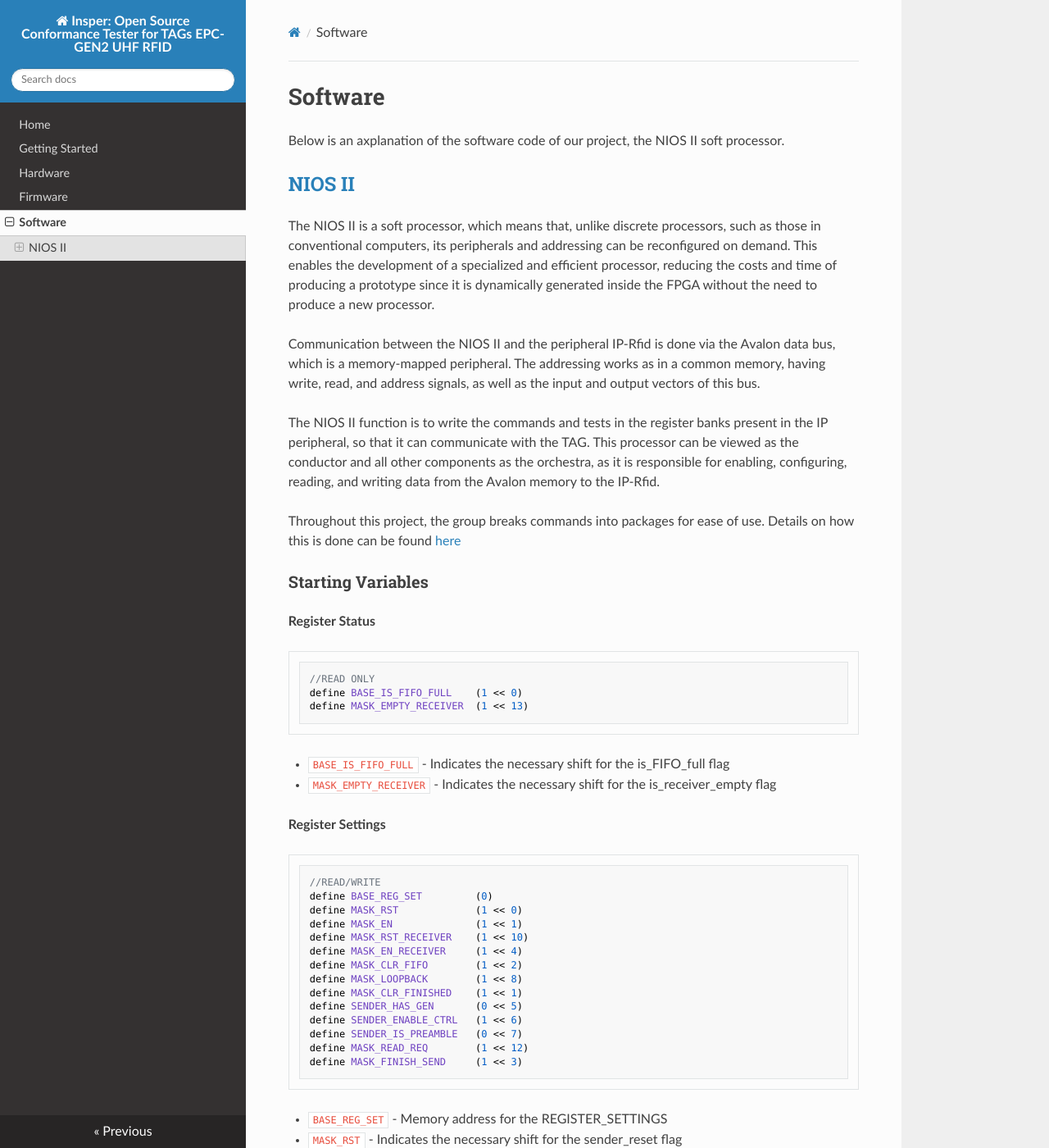
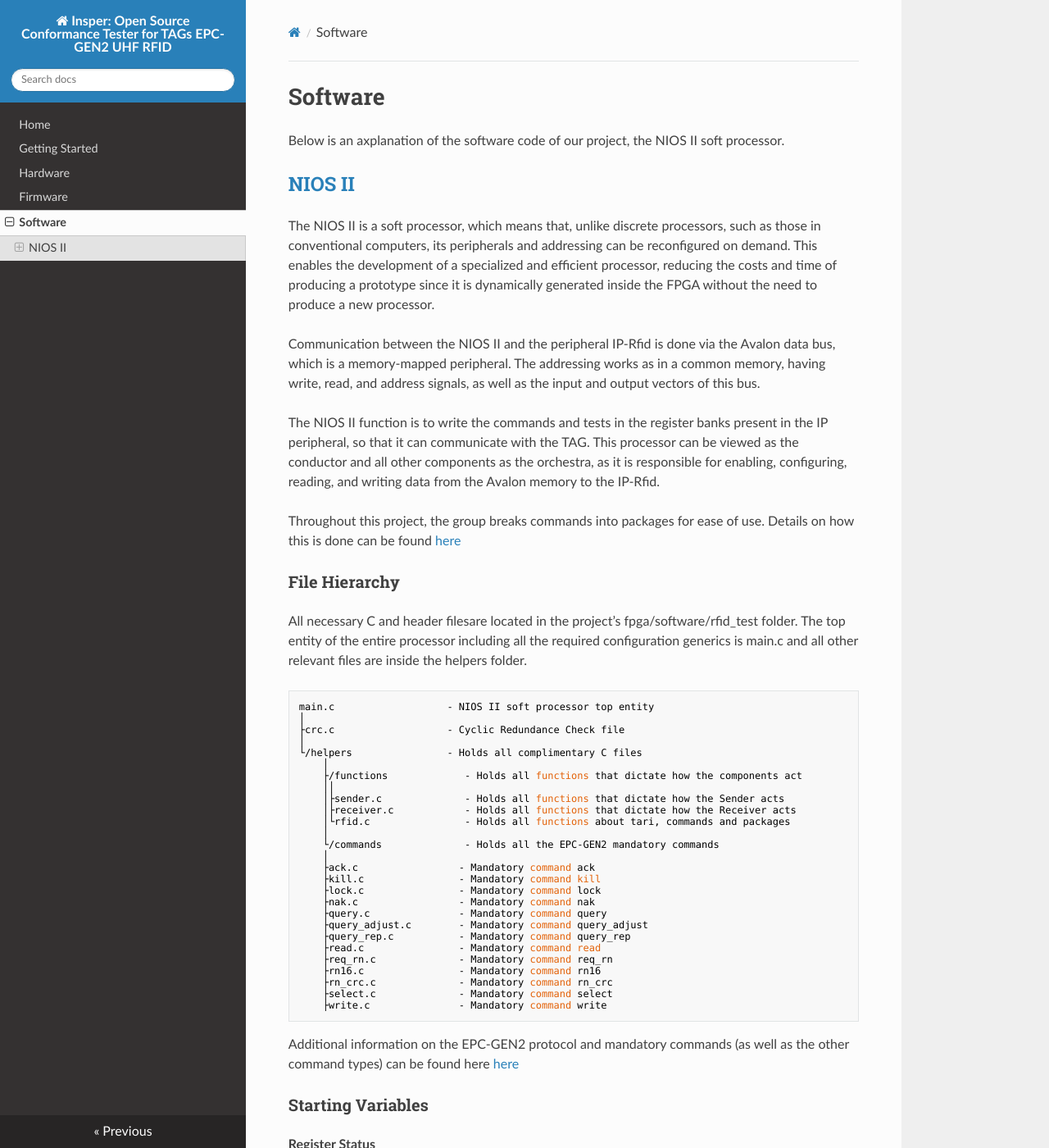
Before and after one commit to pfeinsper/21b-indago-rfid-conformance-tester, an MkDocs documentation site: the page built from docs-src/software.md, in a window 1280 px wide and 1400 px high. Shown: the whole window at 82% size. Built offline with MkDocs 1.6.1, drawn with Linux system fonts in a browser that asks for light colours; nearby versions of some CDN libraries.

Commit message:
docs nios files rework

```diff
--- a/docs-src/software.md
+++ b/docs-src/software.md
@@ -11,6 +11,40 @@ Communication between the NIOS II and the peripheral IP-Rfid is done via the Ava
 The NIOS II function is to write the commands and tests in the register banks present in the IP peripheral, so that it can communicate with the TAG. This processor can be viewed as the conductor and all other components as the orchestra, as it is responsible for enabling, configuring, reading, and writing data from the Avalon memory to the IP-Rfid.
 
 Throughout this project, the group breaks commands into packages for ease of use. Details on how this is done can be found [here](hardware.md)
+
+### File Hierarchy
+
+All necessary C and header filesare located in the project’s fpga/software/rfid_test folder. The top entity of the entire processor including all the required configuration generics is main.c and all other relevant files are inside the helpers folder.
+
+    main.c                   - NIOS II soft processor top entity
+    │
+    ├crc.c                   - Cyclic Redundance Check file
+    │
+    └/helpers                - Holds all complimentary C files
+        │
+        ├/functions             - Holds all functions that dictate how the components act
+        ││
+        │├sender.c              - Holds all functions that dictate how the Sender acts
+        │├receiver.c            - Holds all functions that dictate how the Receiver acts
+        │└rfid.c                - Holds all functions about tari, commands and packages
+        │
+        └/commands              - Holds all the EPC-GEN2 mandatory commands
+        │
+        ├ack.c                 - Mandatory command ack
+        ├kill.c                - Mandatory command kill
+        ├lock.c                - Mandatory command lock
+        ├nak.c                 - Mandatory command nak
+        ├query.c               - Mandatory command query
+        ├query_adjust.c        - Mandatory command query_adjust
+        ├query_rep.c           - Mandatory command query_rep
+        ├read.c                - Mandatory command read
+        ├req_rn.c              - Mandatory command req_rn
+        ├rn16.c                - Mandatory command rn16
+        ├rn_crc.c              - Mandatory command rn_crc
+        ├select.c              - Mandatory command select
+        ├write.c               - Mandatory command write
+
+Additional information on the EPC-GEN2 protocol and mandatory commands (as well as the other command types) can be found here [here](index.md)
 
 ### Starting Variables
 
```
